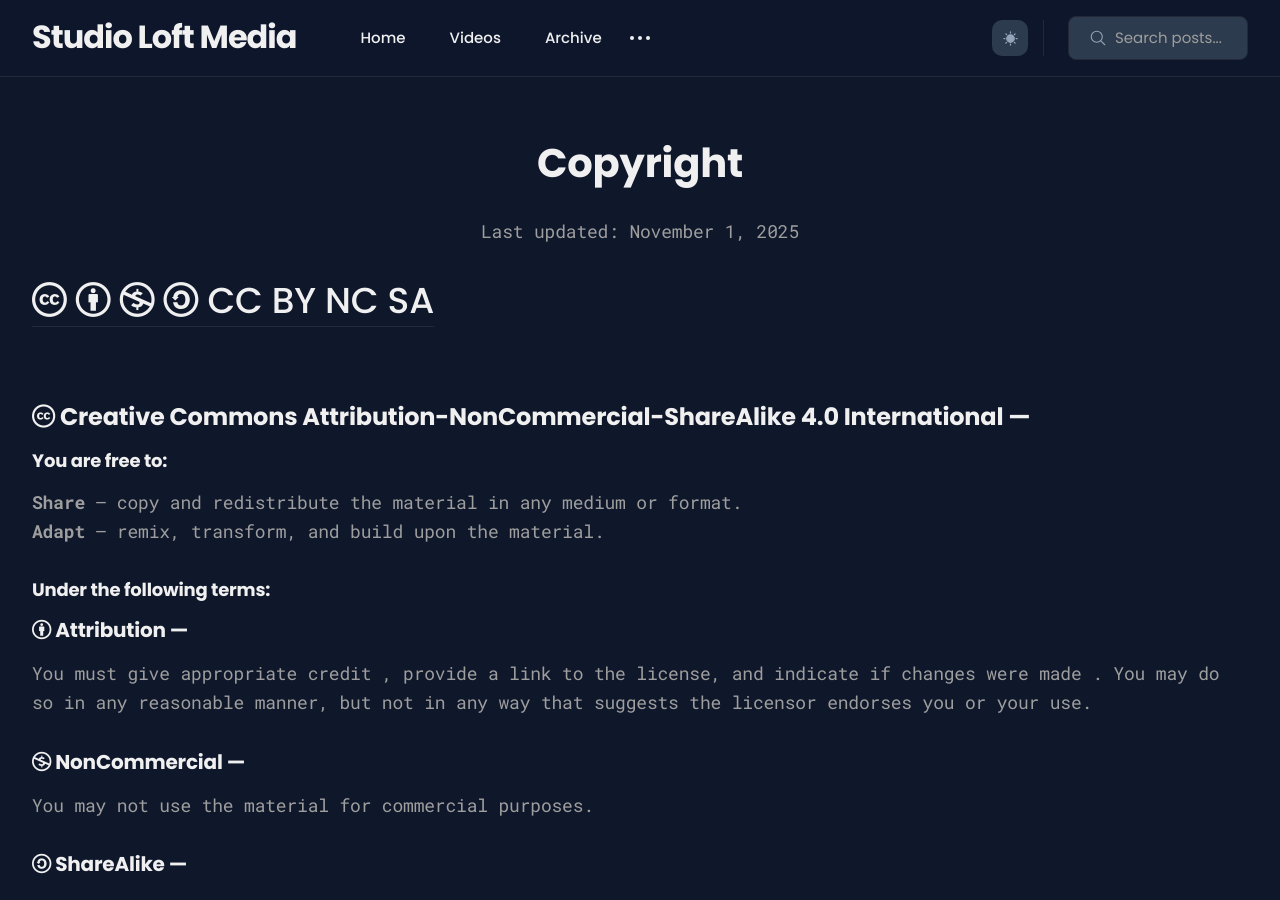
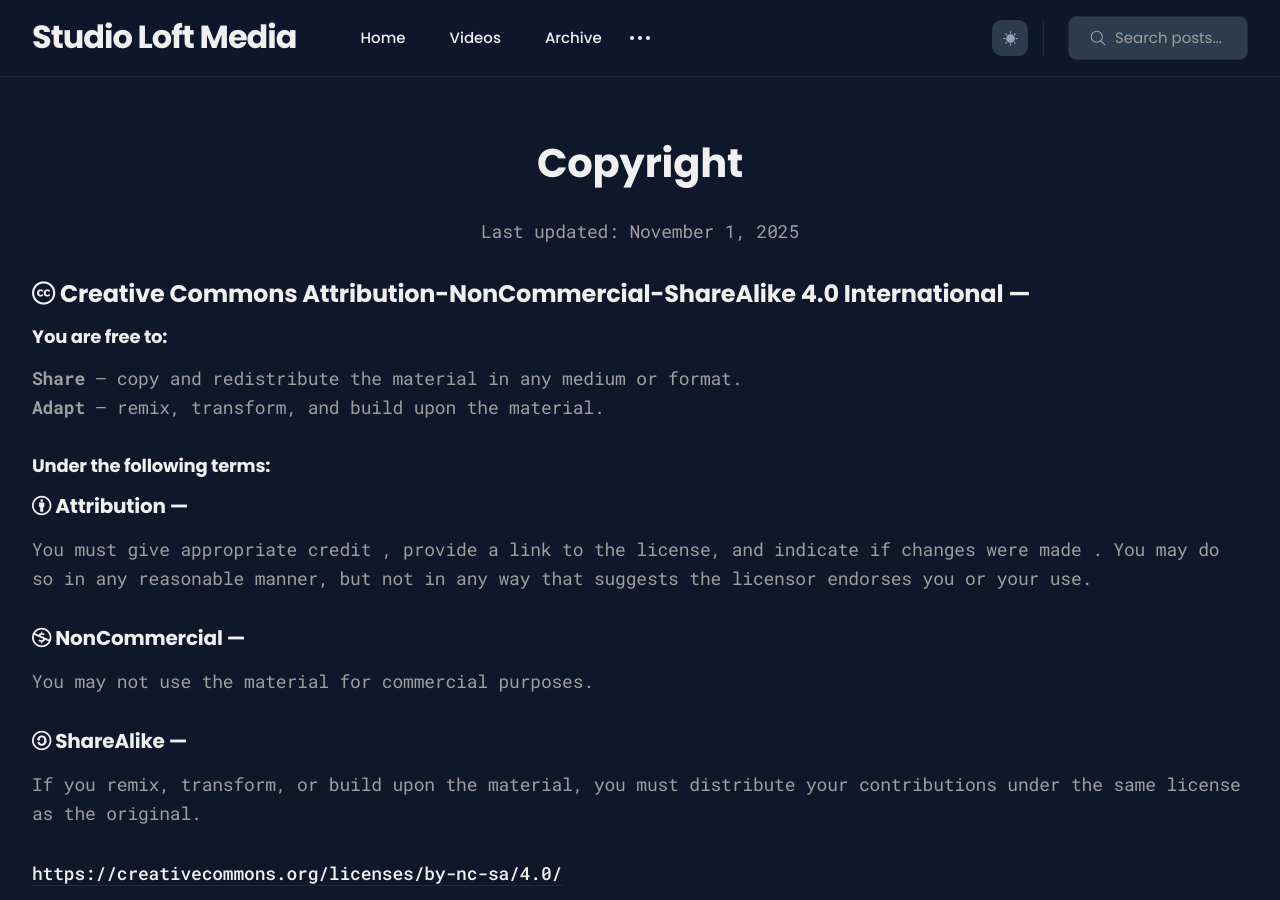
Before and after one commit to studioloft/studioloft.github.io, a Jekyll site: the page built from _pages/copyright.md, in a window 1280 px wide and 900 px high. Built offline with Jekyll 4.4.1, drawn with Linux system fonts in a browser that asks for light colours.

Commit message:
copyright copy update

```diff
--- a/_pages/copyright.md
+++ b/_pages/copyright.md
@@ -6,8 +6,6 @@ permalink: /copyright/
 
 <p style="text-align: center;">Last updated: November 1, 2025</p>
 
-<h1><a href="https://creativecommons.org/licenses/by-nc-sa/4.0/"><i class="fa-brands fa-creative-commons"></i> <i class="fa-brands fa-creative-commons-by"></i>  <i class="fa-brands fa-creative-commons-nc"></i>  <i class="fa-brands fa-creative-commons-sa"></i> CC BY NC SA</a></h1>
-<br>
 <h3><i class="fa-brands fa-creative-commons"></i> Creative Commons Attribution-NonCommercial-ShareAlike 4.0 International —</h3>
 <h5>You are free to:</H5>
 <b>Share</B> — copy and redistribute the material in any medium or format.
```
